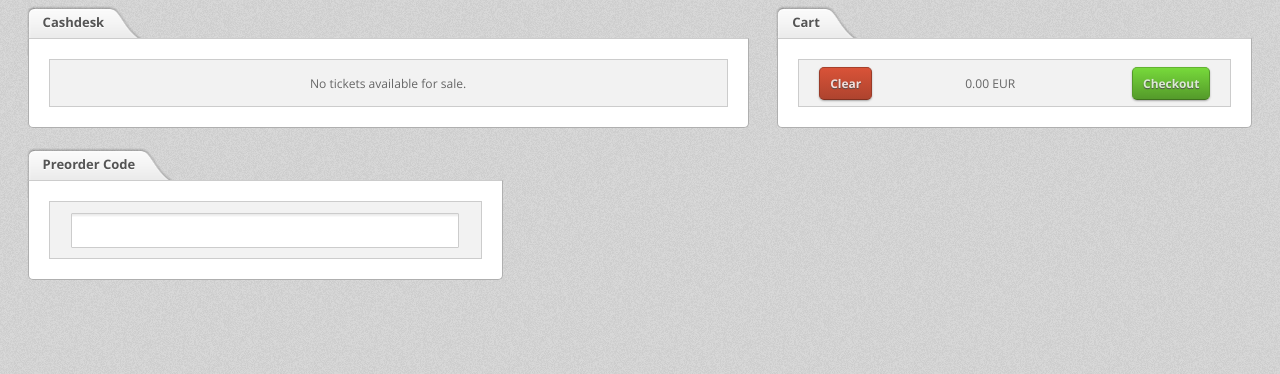
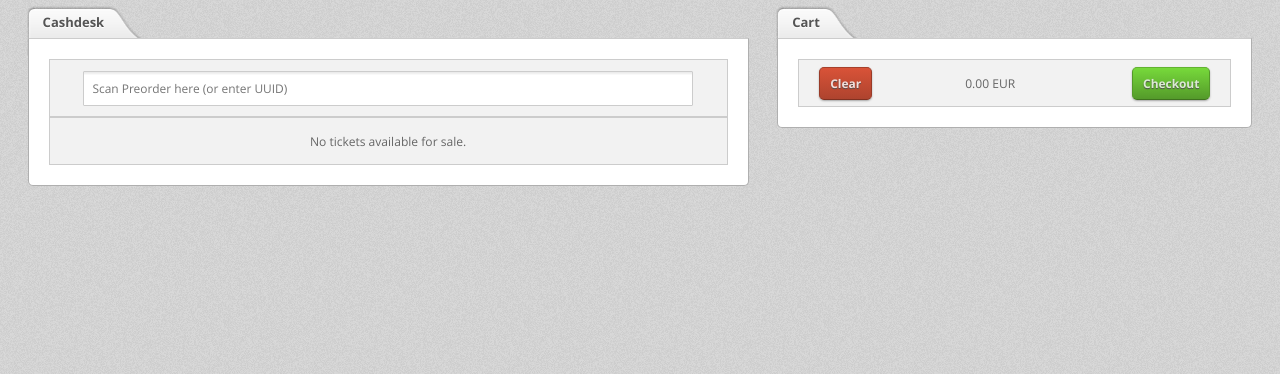
Before and after one commit to Atlantic777/c4sh, a Django app: template c4sh/templates/frontend/dashboard.html in a window 1280 px wide. Shown: the part 44-418 px from the top of the page. Run offline with Django 3.2, Linux system fonts and the light colour scheme; the template is opened without the code that fills it, so the values that code supplies are empty; parts of the project's set-up code (start-up, migrations or seed data) failed here and were passed over.

Commit message:
integrated preorder form into ticket selector

```diff
--- a/c4sh/backend/static/css/frontend.css
+++ b/c4sh/backend/static/css/frontend.css
@@ -11,3 +11,19 @@ section[role=main] {
 	font-size: small;
 	padding: 7px 60px 7px 7px;
 }
+
+/* preorder search display */
+#preorder_search {
+	position: absolute;
+	width: 570px;
+	margin-left: -13px;
+	z-index: 10000;
+}
+#preorder_search tr {
+	border: 2px solid #F00;
+}
+#preorder_search td {
+	font-size: 220%;
+	cursor: pointer;
+	padding: 30px 0px;
+}
--- a/c4sh/templates/frontend/dashboard.html
+++ b/c4sh/templates/frontend/dashboard.html
@@ -81,7 +81,7 @@
 			success: function(response) {
 				var html = '';
 				$.each(response, function(i, result) {
-					html = html + '<tr><td style="font-size:medium;height:10px;cursor:pointer;"><span onclick="add('+result.ticket__backend_id+',\''+result.uuid+'\');$(\'#preorder_search\').html(\'\');$(\'#preorder_uuid\').val(\'\');">'+result.uuid+'</span></td></tr>';
+					html = html + '<tr><td><span onclick="add('+result.ticket__backend_id+',\''+result.uuid+'\');$(\'#preorder_search\').html(\'\');$(\'#preorder_uuid\').val(\'\');">'+result.uuid+'</span></td></tr>';
 				});
 				$('#preorder_search').html(html);
 
@@ -154,11 +154,21 @@
 				<h2>Cashdesk</h2>
 			</header>
 			<section>
+				<table id="preorder">
+					<tr>
+						<td style="padding:10px;">
+							<form action="javascript:;" id="preorder_form">
+								<input type="text" name="preorder_uuid" id="preorder_uuid" style="width:90%;outline:0;" placeholder="Scan Preorder here (or enter UUID)" />
+							</form>
+						</td>
+					</tr>
+				</table>
+				<table id="preorder_search">
+				</table>
 				<table id="tickets">
 					{% for t in tickets %}
-					{% if not  t.preorder_sold %}
+					{% if not t.preorder_sold %}
 						<tr>
-
 							<td style="padding-left:20px;width:50px;">
 								{% if t.description %}<button class="icon green" onClick="$('#detail-{{t.pk}}').fadeToggle(); return false;"><img src="{{STATIC_URL}}img/icons/buttons/info_about.png"></button>
 								{% endif %}
@@ -207,28 +217,6 @@
 			</section>
 		</article>
 
-		<article class="content-box col-super2p2 clear-rm">
-			<header>
-				<h2>Preorder Code</h2>
-			</header>
-			<section>
-				<table id="preorder">
-				</table>
-				<table>
-					<tr>
-						<td style="padding:10px;">
-							<form action="javascript:;" id="preorder_form">
-								<input type="text" name="preorder_uuid" id="preorder_uuid" style="width:90%;outline:0;" />
-							</form>
-						</td>
-					</tr>
-				</table>
-				</form>
-				<table id="preorder_search" style="position:absolute;width:340px;z-index:10000;">
-				</table>
-			</section>
-		</article>
-
 		<article class="content-box col-super2p2" style="display:none;">
 			<header>
 				<h2>Tools</h2>
```
